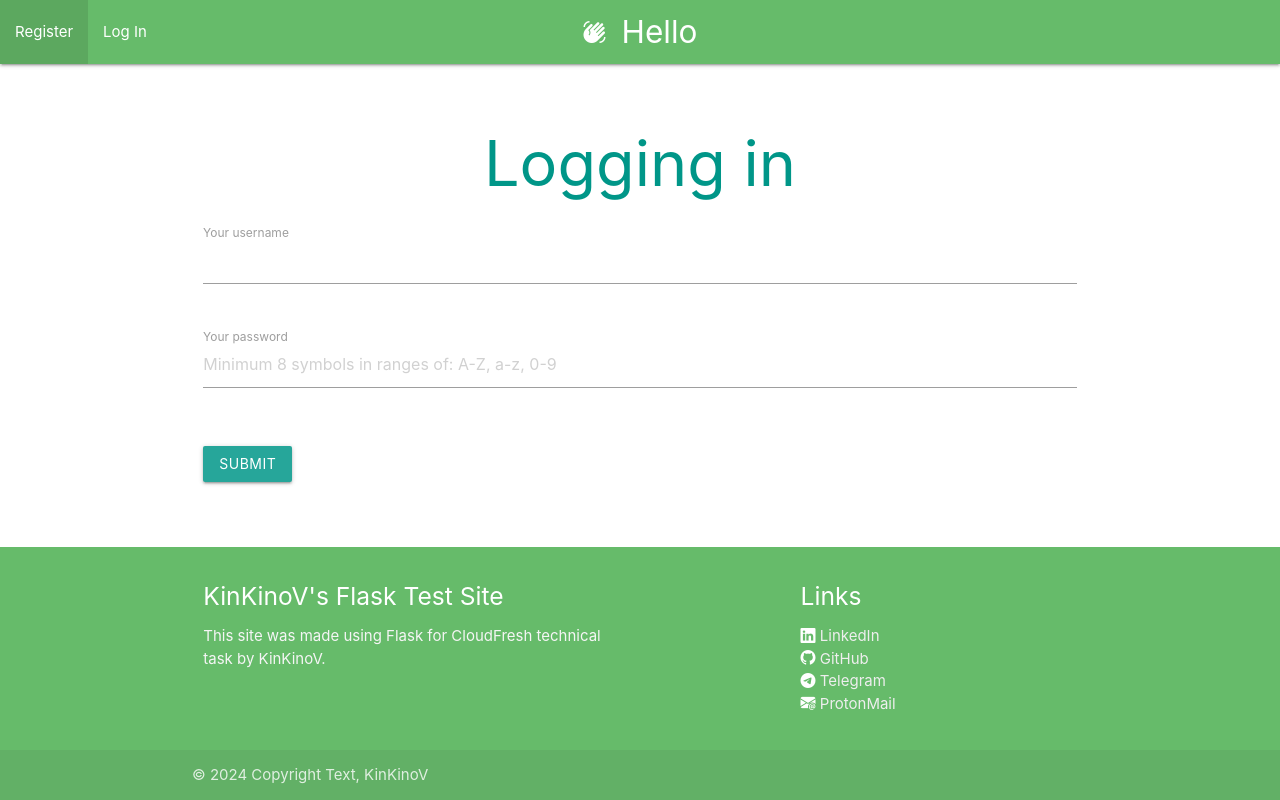
After one commit to KinKinoV/cloudfresh-test-task, a Flask app: template python_app/flaskExample/templates/auth/login.html in a window 1280 px wide. The commit adds this page. Run offline with Flask 3, Linux system fonts and the light colour scheme; the template is opened without the code that fills it, so the values that code supplies are empty.

Commit message:
Created user system in the app

```diff
--- /dev/null
+++ b/python_app/flaskExample/templates/auth/login.html
@@ -0,0 +1,31 @@
+{% extends "base.html" %}
+
+{% block title %}Logging In{% endblock title %}
+
+{% block content %}
+<div class="container">
+  <br>
+  <h1 class="header center teal-text">Logging in</h1>
+  <div class="row">
+    <form class="col s12" method="post">
+      <div class="row">
+        <div class="input-field col s12">
+          <input placeholder="" id="username" name="username" type="text" class="validate" required>
+          <label for="username">Your username</label>
+        </div>
+      </div>
+      <div class="row">
+        <div class="input-field col s12">
+          <input placeholder="Minimum 8 symbols in ranges of: A-Z, a-z, 0-9" id="password" type="password" name="password" class="validate" required>
+          <label for="password">Your password</label>
+        </div>
+      </div>
+      <div class="row">
+        <div class="input-field col s4">
+          <button class="btn waves-effect waves-light" type="submit">Submit</button>
+        </div>
+      </div>
+    </form>
+  </div>
+</div>
+{% endblock content %}
--- a/python_app/flaskExample/templates/base.html
+++ b/python_app/flaskExample/templates/base.html
@@ -18,10 +18,25 @@
   <!-- Navigation Bar -->
   <nav>
     <div class="nav-wrapper green lighten-1">
-      <a href="#" class="brand-logo center">Hello <i class="medium material-icons">waving_hand</i></a>
+      <a href="{{ url_for('index') }}" class="brand-logo center">Hello <i class="medium material-icons">waving_hand</i></a>
+      <ul id="nav-mobile" class="left hide-on-med-and-down">
+        {% if g.user %}
+          <li><a href="#"><b>{{ g.user['username'] }}</b></a></li>
+          <li><a href="{{ url_for('auth.logout') }}">Log Out</a>
+        {% else %}
+          <li><a href="{{ url_for('auth.register') }}">Register</a>
+          <li><a href="{{ url_for('auth.login') }}">Log In</a>
+        {% endif %}
+      </ul>
     </div>
   </nav>
-
+  <div class="container">
+    {% for message in get_flashed_messages() %}
+      <div class="row">
+        <div class="col s12 flash">{{ message }}</div>
+      </div>
+    {% endfor %}
+  </div>
   <!-- Main content -->
   <main>
     {% block content %}
```
Also changed, not shown: python_app/flaskExample/auth.py (added, +87 -0 lines), python_app/flaskExample/templates/auth/register.html (added, +31 -0 lines).
